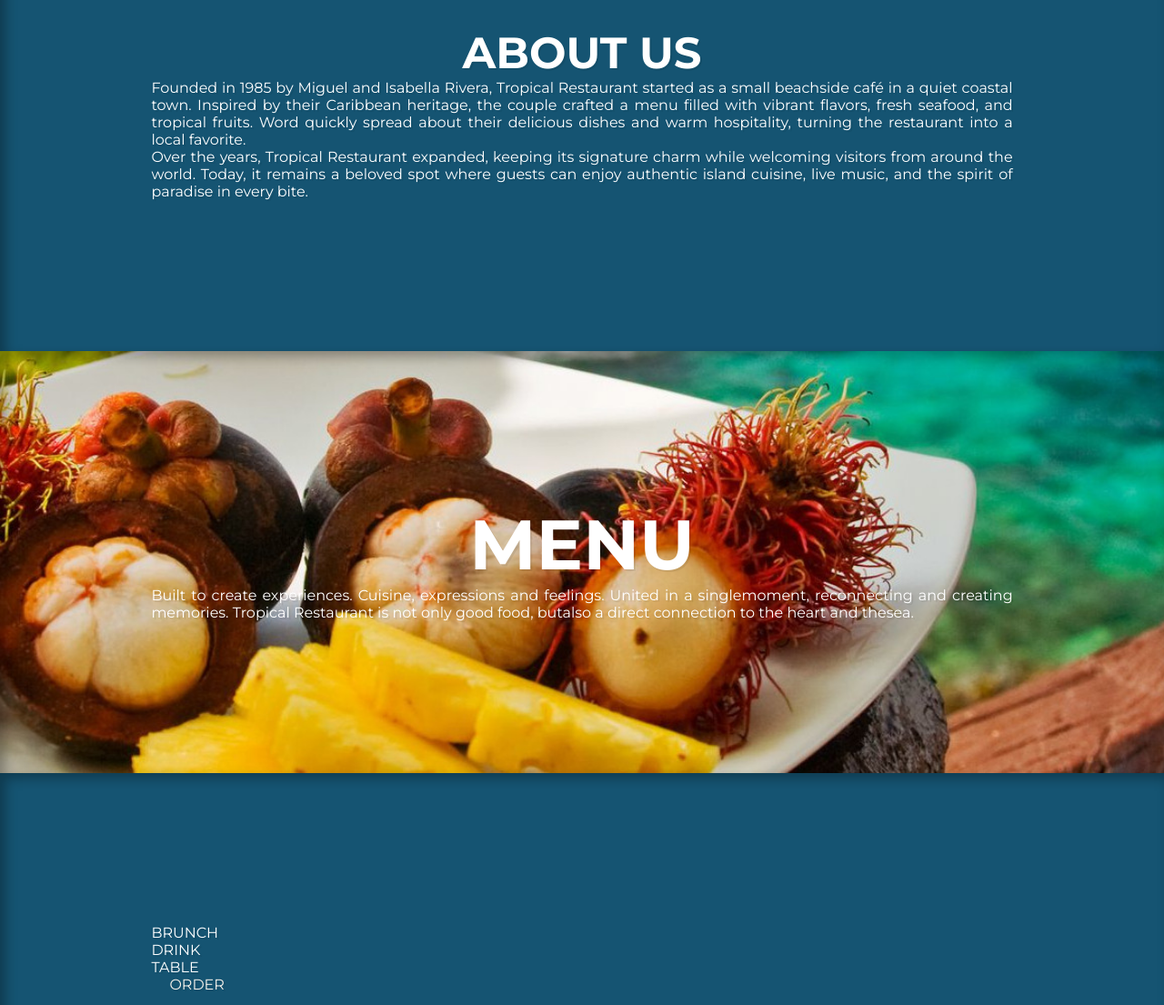
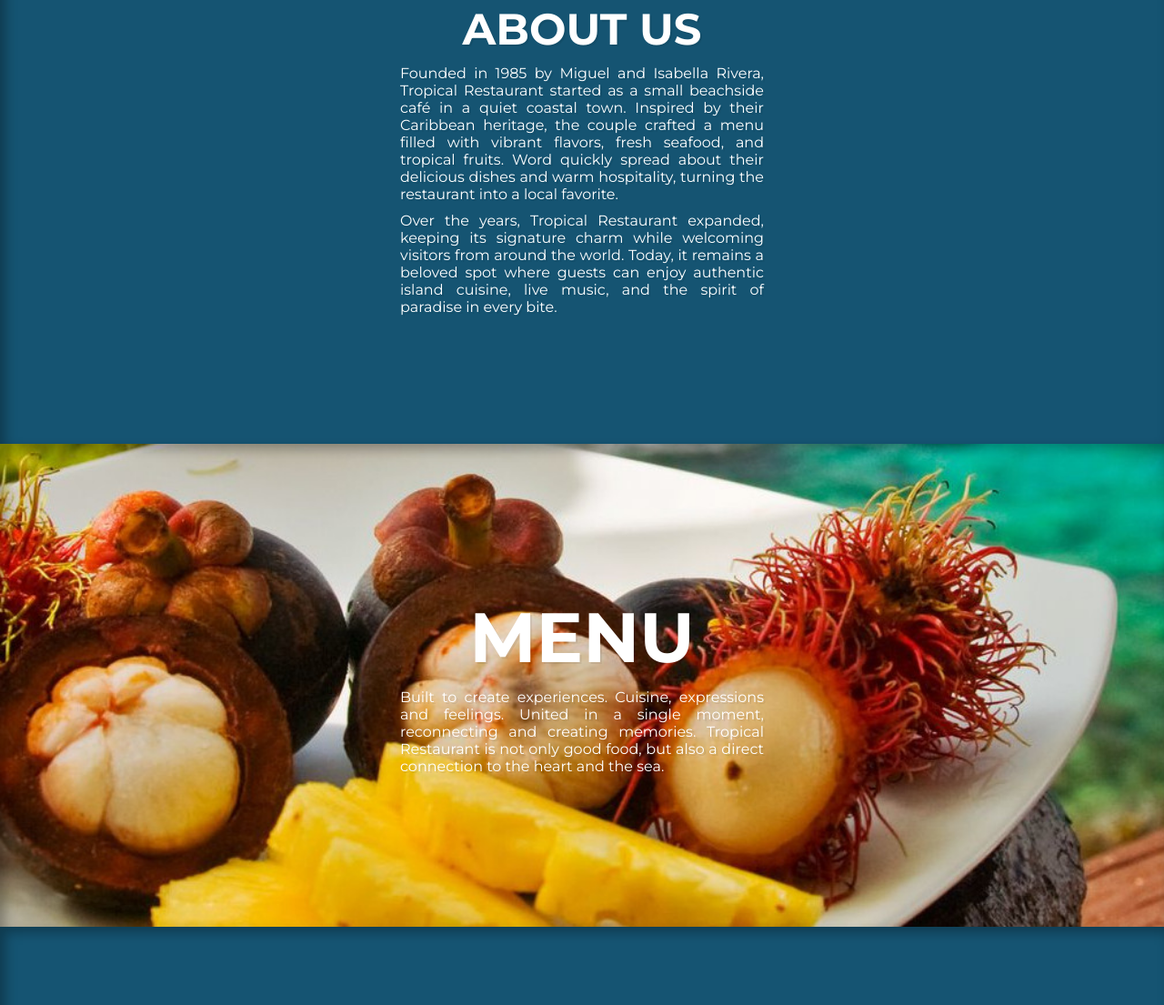
Before and after one commit to kaykyrodrigues/projeto-restaurante, a plain HTML site: page index.html in a window 1280 px wide. Shown: the part 858-1963 px from the top of the page at 91% size. Drawn offline with Linux system fonts and the light colour scheme.

Commit message:
Display atualizado

```diff
--- a/index.html
+++ b/index.html
@@ -31,7 +31,7 @@
         <h2>
             MENU
          </h2>
-         <p>Built to create experiences. Cuisine, expressions and feelings. United in a singlemoment, reconnecting and creating memories. Tropical Restaurant is not only good food, butalso a direct connection to the heart and thesea.</p>
+         <p>Built to create experiences. Cuisine, expressions and feelings. United in a single moment, reconnecting and creating memories. Tropical Restaurant is not only good food, but also a direct connection to the heart and the sea.</p>
     </section>
     <section class="ciano">
         <P>BRUNCH</P>
@@ -49,7 +49,7 @@
         <a href="#">ABOUT</a>
         <a href="#">MENU</a>
         <a href="#">ORDER</a>
-        <a href="#" class="botão">CONTACT US</a>
+        <a href="#" class="botao2">CONTACT US</a>
     </footer>
 </body>
 </html>
--- a/style.css
+++ b/style.css
@@ -47,7 +47,7 @@ section{
 
 section.ciano{
     background-color: #155472;
-    padding: 13vw;
+    padding: 11vw;
 }
 
 section.ciano > h2{
@@ -59,6 +59,9 @@ section.ciano > h2{
 section.ciano > p{
     font-size: 16px;
     text-align: justify;
+    padding-top: 10px;
+    margin: auto;
+    width: 400px;
 }
 
 section.img{
@@ -74,16 +77,30 @@ section#img01{
     background-attachment: fixed;
 }
 
+h1:hover{
+    color: #EEBC69;
+    transition-duration: 2s;
+}
+
 section#img02{
     padding: 13vw;
     background-image: url('estilo/imagens/image002.jpg');
     background-size: cover;
+    background-attachment: fixed;
     background-repeat: no-repeat;
+}
+
+section#img02 > h2:hover{
+    color: #EEBC69;
+    transition-duration: 2s;
 }
 
 section#img02 > p{
     font-size: 16px;
     text-align: justify;
+    padding-top: 10px;
+    margin: auto;
+    width: 400px;
 }
 
 section#img03{
```
